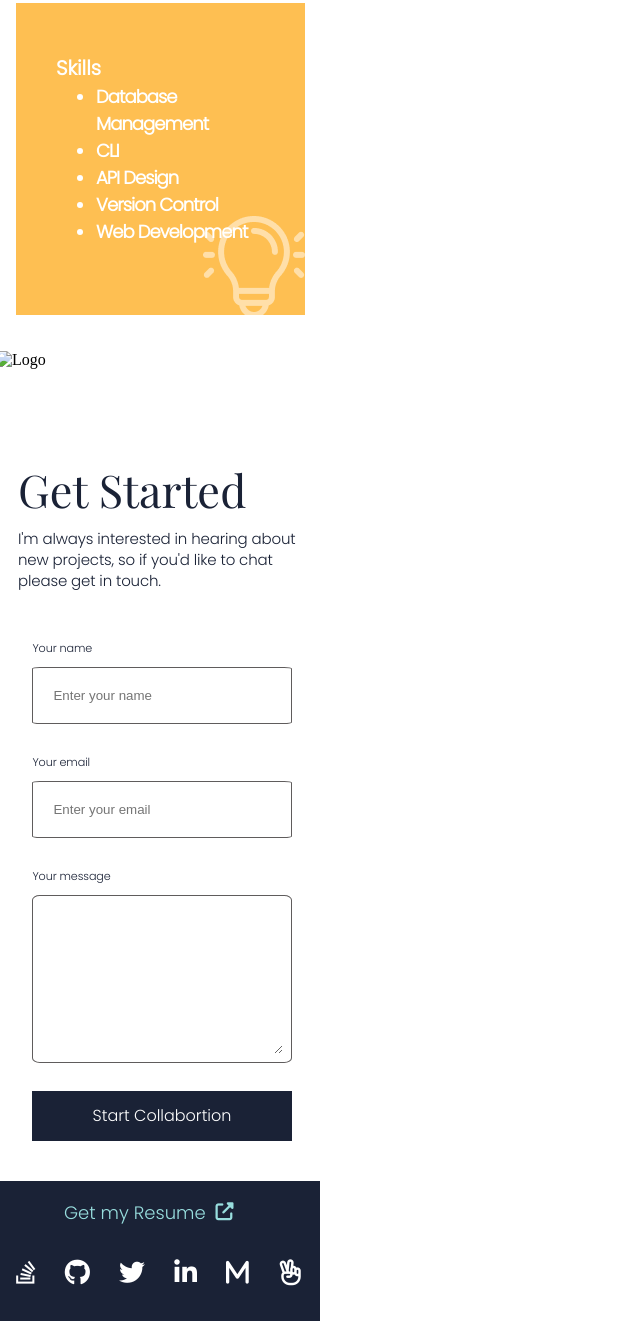
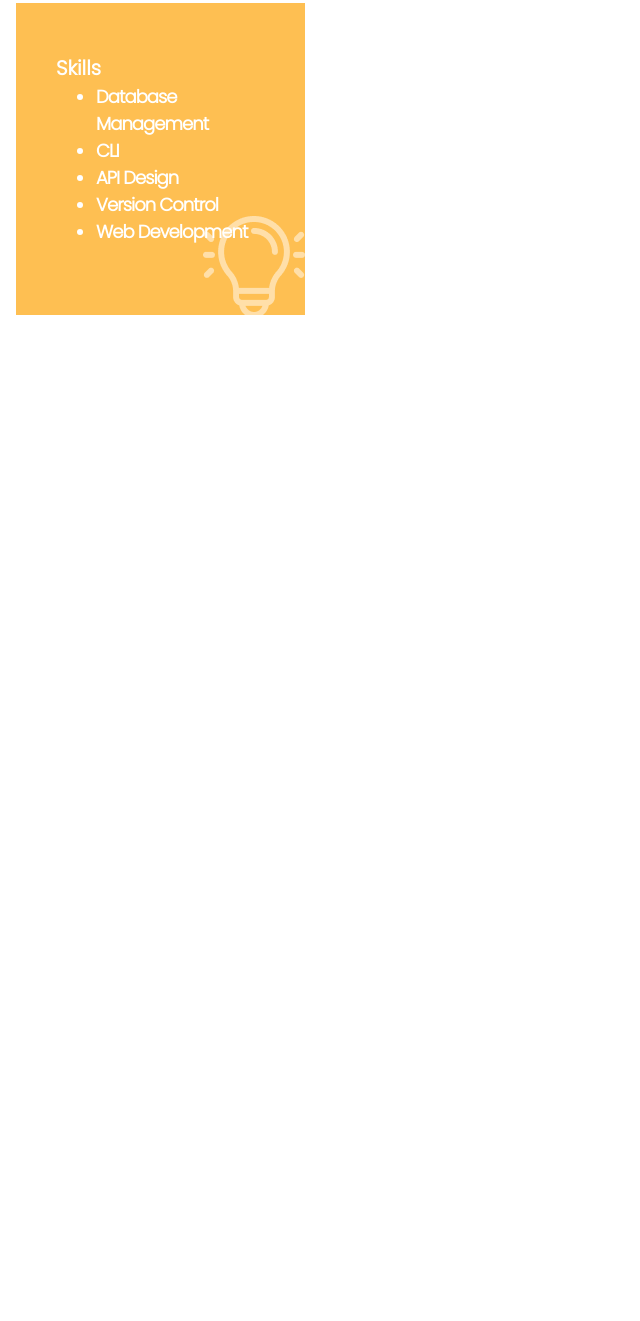
Before and after one commit to LizanshMathur/Portfolio, a website: page index.html in a window 1280 px wide. Shown: the part 3769-5090 px from the top of the page, without its empty margins (0-640 px from the left). After the commit the page ends 4087 px from the top, so only its background shows below. Drawn offline with nearby package versions, Linux system fonts and the light colour scheme.

Commit message:
removing feature

```diff
--- a/index.html
+++ b/index.html
@@ -213,69 +213,5 @@
             </div>
             </div>
     </section>
-
-    <section class="contact">
-        <img class="logo" src="./img/image_geometry_1.png" alt="Logo">
-        <div class="contact-form">
-        <h2 id="contact">Get Started</h2>
-        <p>I'm always interested in hearing
-            about new projects, so if you'd like
-             to chat please get in touch.</p>
-
-        <form action="https://formspree.io/f/xqkonpny" method="post">
-            <div class="name-label">
-                <p>Your name</p>
-                <label for="name">
-                    <input type="text" name="name" placeholder="Enter your name" required>
-                </label>
-            </div>
-
-            <div class="name-label">
-                <p>Your email</p>
-                <label for="email">
-                    <input type="email" name="email" placeholder="Enter your email" required>
-                </label>
-              </div>
-
-              <div class="name-label">
-                  <p> Your message</p>
-                    <label for="Message">
-                        <textarea name="Message" id="message" placeholder="Enter your text here..." cols="30" rows="10" >
-                        </textarea>
-                    </label>
-                 </div>
-            <button type="submit" class="contact-btn" >Start Collabortion</button>
-        </form>
-    </div>
-    </section>
-
-    <footer>
-        <a href="" class="resume-lin">Get my Resume &nbsp; <i class="fa-solid fa-up-right-from-square"></i></a>
-        <ul class="social-media-list">
-                <li class="social-media-list-item">
-                     <a href=""><i class="fa-brands fa-stack-overflow"></i></a>
-                </li>
-
-                <li class="social-media-list-item">
-                    <a href=""><i class="fa-brands fa-github"></i></a>
-                </li>
-
-                <li class="social-media-list-item">
-                    <a href=""><i class="fa-brands fa-twitter"></i></a>
-                </li>
-
-                <li class="social-media-list-item">
-                    <a href=""><i class="fa-brands fa-linkedin-in"></i></a>
-                </li>
-
-                <li class="social-media-list-item">
-                    <a href=""><i class="fa-sharp fa-solid fa-m"></i></a>
-                </li>
-
-                <li class="social-media-list-item">
-                    <a href=""><i class="fa-regular fa-hand-peace"></i></a>
-                </li>
-        </ul>
-    </footer>
 </body>
 </html>
```
